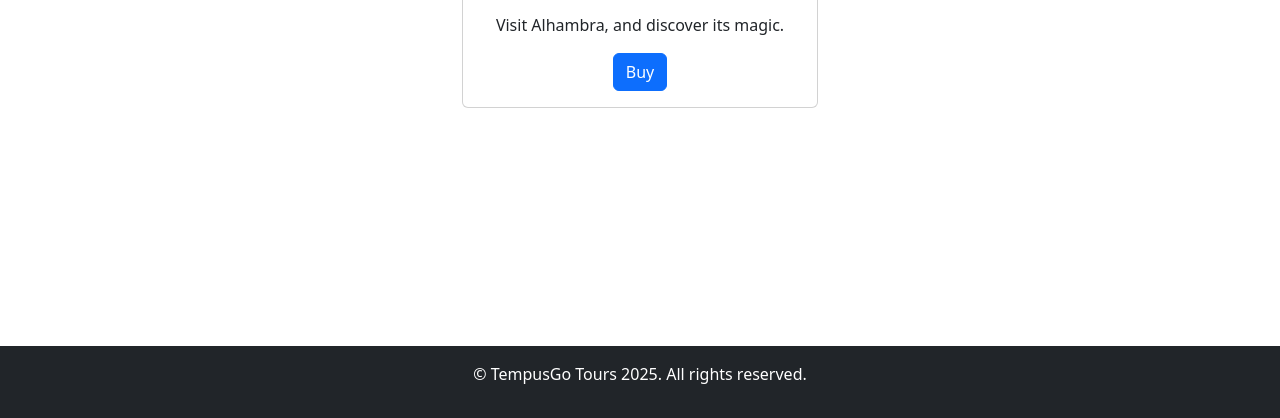
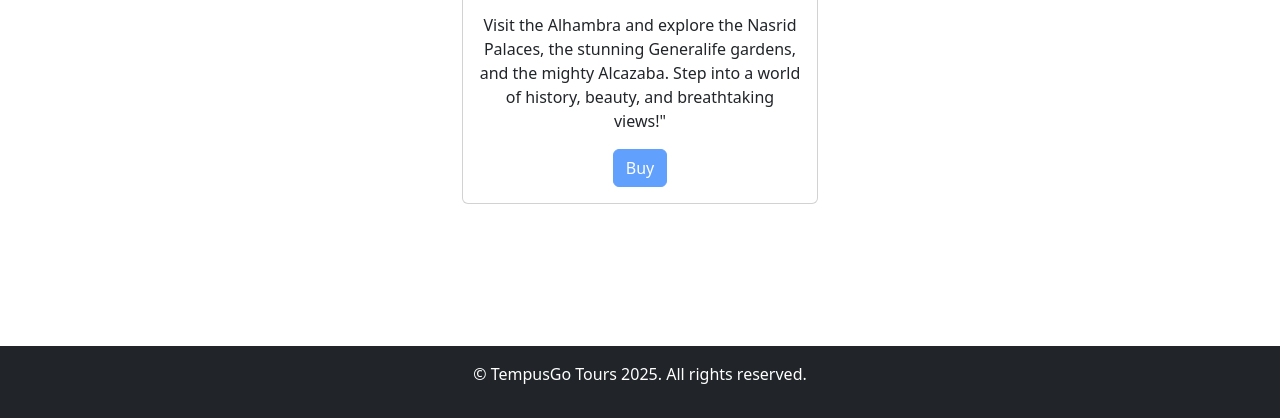
Before and after one commit to tempusgotours/webv1, a plain HTML site: page index.html in a window 1280 px wide. Shown: the part 382-800 px from the top of the page. Drawn offline with nearby package versions, Linux system fonts and the light colour scheme.

Commit message:
btn disabld

```diff
--- a/index.html
+++ b/index.html
@@ -34,8 +34,10 @@
                 <div class="card text-center">
                     <img src="img/img1.png" class="card-img-top" alt="Alhambra">
                     <div class="card-body">
-                        <p class="card-text">Visit Alhambra, and discover its magic.</p>
-                        <a class="btn btn-primary">Buy</a>
+                        <p class="card-text">Visit the Alhambra and explore the Nasrid Palaces, the stunning Generalife gardens, and the mighty Alcazaba. Step into a world of history, beauty, and breathtaking views!"</p>
+                        <!-- <a class="btn btn-primary">Buy</a> -->
+                        <a class="btn btn-primary disabled" aria-disabled="true">Buy</a>
+
                     </div>
                 </div>
             </div>
```
